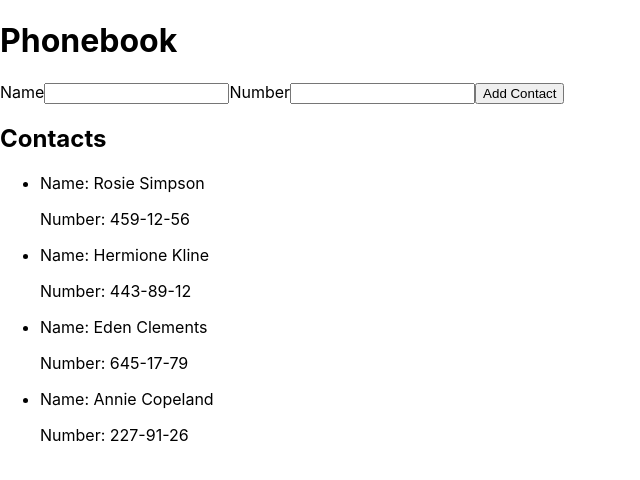
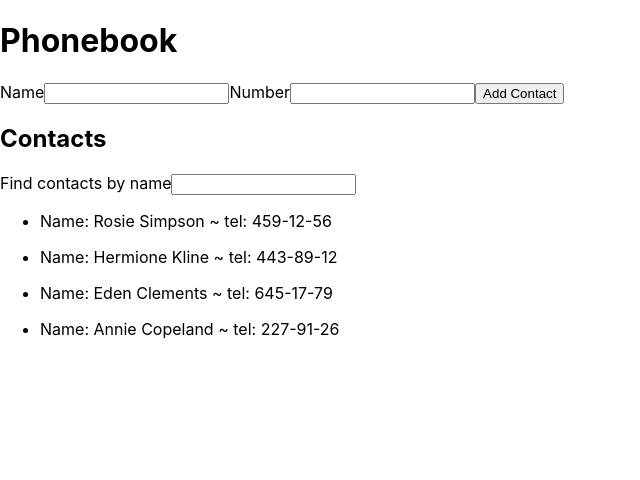
Before and after one commit to Muffcata/goit-react-hw-02-phonebook, a React (Create React App) app: page / in a window 1280 px wide. Shown: the top 480 px of the page, without its empty margins (0-640 px from the left). Built offline with nearby package versions, Linux system fonts and the light colour scheme.

Commit message:
added Filter

```diff
--- a/src/components/App.jsx
+++ b/src/components/App.jsx
@@ -1,8 +1,8 @@
 import React, { Component } from 'react';
-// import { nanoid } from 'nanoid';
+import { nanoid } from 'nanoid';
 import ContactForm from './ContactForm/ContactForm';
-// import Contacts from './Contacts/Contacts';
 import ContactList from './Contacts/Contacts';
+import Filter from './Filter/Filter';
 
 export class App extends Component {
   state = {
@@ -15,20 +15,30 @@ export class App extends Component {
     filter: '',
   };
 
-  addContactToContacts = contact => {
-    this.setState({
-      contacts: [...this.state.contacts, contact],
-    });
+  addContactToContacts = ({ name, number }) => {
+    const contact = {
+      id: nanoid(),
+      name,
+      number,
+    };
+    let contacts = [...this.state.contacts];
+    const names = contacts.map(contact => contact.name);
+    if (!names.find(i => i === name)) {
+      this.setState({
+        contacts: [...this.state.contacts, contact],
+      });
+    } else {
+      alert(`${name} is already in contacts`);
+    }
   };
-
   handleFilter = e => {
-    this.setState({ filter: e.currentTarget.value });
+    this.setState({ filter: e.currentTarget.value.toLowerCase() });
   };
 
   filterContacts = () => {
     const { contacts, filter } = this.state;
     return contacts.filter(contact =>
-      contact.name.toLowerCase().includes(filter.toLowerCase())
+      contact.name.toLowerCase().includes(filter)
     );
   };
   render() {
@@ -39,7 +49,7 @@ export class App extends Component {
         <ContactForm onSubmit={this.addContactToContacts} />
 
         <h2>Contacts</h2>
-        {/* <Filter /> */}
+        <Filter filter={this.handleFilter} />
         <ContactList contacts={filterContacts} />
       </div>
     );
--- a/src/components/Contacts/Contacts.jsx
+++ b/src/components/Contacts/Contacts.jsx
@@ -8,8 +8,9 @@ export class Contacts extends Component {
         {contacts.map(({ id, name, number }) => (
           <li key={id}>
             <div>
-              <p>Name: {name}</p>
-              <p>Number: {number}</p>
+              <p>
+                Name: {name} ~ tel: {number}
+              </p>
             </div>
           </li>
         ))}
--- a/src/components/Filter/Filter.jsx
+++ b/src/components/Filter/Filter.jsx
@@ -1 +1,17 @@
-import React from 'react';
+import { Component } from 'react';
+
+export class Filter extends Component {
+  render() {
+    const { filter } = this.props;
+    return (
+      <div>
+        <label>
+          Find contacts by name
+          <input onChange={filter} type="text"></input>
+        </label>
+      </div>
+    );
+  }
+}
+
+export default Filter;
```
